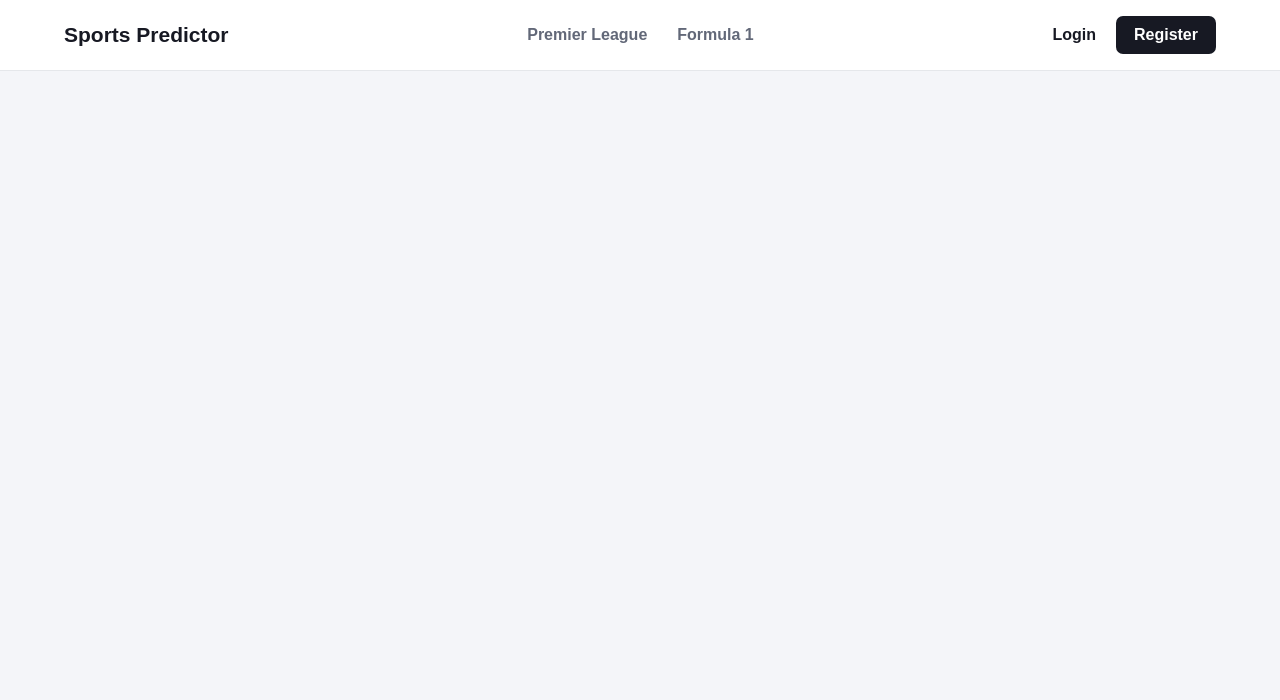
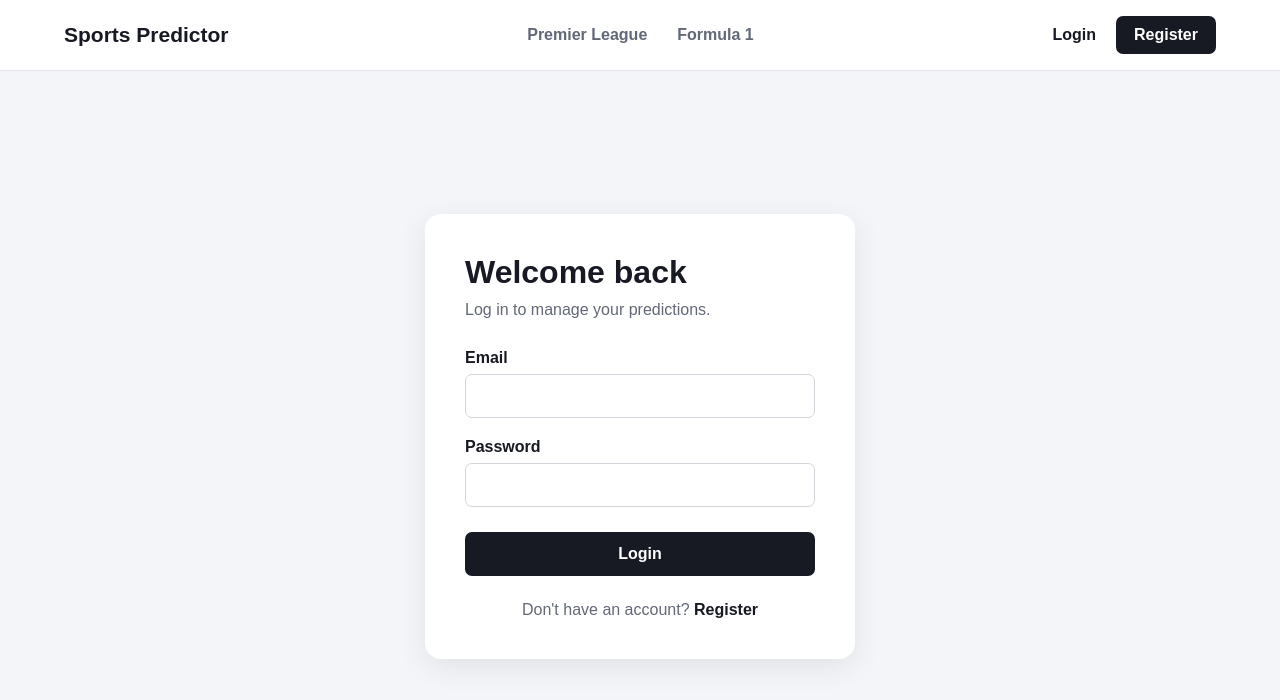
Before and after one commit to J-McGurn/sports-predictor, a React app in the folder frontend/: page /login in a window 1280 px wide. Shown: the top 700 px of the page. Built offline with nearby package versions, Linux system fonts and the light colour scheme; the HTML template or start-up script is replaced by a standard one.

Commit message:
feat: Connect frontend authentication to backend

```diff
--- a/frontend/src/App.jsx
+++ b/frontend/src/App.jsx
@@ -2,6 +2,7 @@ import { BrowserRouter, Routes, Route } from "react-router-dom";
 
 import Home from "./pages/Home";
 import Navbar from "./components/Navbar";
+import Login from "./pages/Login";
 
 function App() {
   return (
@@ -10,6 +11,7 @@ function App() {
 
       <Routes>
         <Route path="/" element={<Home />} />
+        <Route path="/login" element={<Login />} />
       </Routes>
     </BrowserRouter>
   );
--- a/frontend/src/index.css
+++ b/frontend/src/index.css
@@ -176,3 +176,103 @@ a {
     grid-template-columns: 1fr;
   }
 }
+
+.auth-page {
+  min-height: calc(100vh - 70px);
+
+  display: flex;
+  justify-content: center;
+  align-items: center;
+
+  padding: 40px 20px;
+}
+
+.auth-card {
+  width: 100%;
+  max-width: 430px;
+
+  background: white;
+  padding: 40px;
+
+  border-radius: 16px;
+
+  box-shadow: 0 8px 30px rgba(0, 0, 0, 0.08);
+}
+
+.auth-card h1 {
+  margin: 0;
+  font-size: 32px;
+}
+
+.auth-subtitle {
+  color: #626878;
+  margin: 10px 0 30px;
+}
+
+.auth-card form {
+  display: flex;
+  flex-direction: column;
+}
+
+.auth-card label {
+  margin-bottom: 7px;
+  font-weight: 600;
+}
+
+.auth-card input {
+  padding: 12px;
+  margin-bottom: 20px;
+
+  border: 1px solid #d1d5db;
+  border-radius: 7px;
+
+  font-size: 16px;
+}
+
+.auth-card input:focus {
+  outline: none;
+  border-color: #171923;
+}
+
+.auth-card button {
+  margin-top: 5px;
+
+  padding: 13px;
+
+  border: none;
+  border-radius: 7px;
+
+  background: #171923;
+  color: white;
+
+  font-size: 16px;
+  font-weight: 600;
+
+  cursor: pointer;
+}
+
+.auth-card button:disabled {
+  opacity: 0.6;
+  cursor: not-allowed;
+}
+
+.auth-error {
+  background: #fee2e2;
+  color: #991b1b;
+
+  padding: 12px;
+  border-radius: 7px;
+
+  margin-bottom: 20px;
+}
+
+.auth-footer {
+  margin: 25px 0 0;
+  text-align: center;
+  color: #626878;
+}
+
+.auth-footer a {
+  color: #171923;
+  font-weight: 600;
+}
--- /dev/null
+++ b/frontend/src/pages/Login.jsx
@@ -0,0 +1,94 @@
+import { useState } from "react";
+import { Link, useNavigate } from "react-router-dom";
+
+function Login() {
+  const navigate = useNavigate();
+
+  const [email, setEmail] = useState("");
+  const [password, setPassword] = useState("");
+
+  const [error, setError] = useState("");
+  const [loading, setLoading] = useState(false);
+
+  async function handleSubmit(event) {
+    event.preventDefault();
+
+    setError("");
+    setLoading(true);
+
+    try {
+      const response = await fetch("http://127.0.0.1:5000/login", {
+        method: "POST",
+        headers: {
+          "Content-Type": "application/json",
+        },
+        body: JSON.stringify({
+          email,
+          password,
+        }),
+      });
+
+      const data = await response.json();
+
+      if (!response.ok) {
+        setError(data.error || "Login failed.");
+        return;
+      }
+
+      localStorage.setItem("access_token", data.access_token);
+
+      navigate("/");
+    } catch (error) {
+      setError("Unable to connect to the server.");
+    } finally {
+      setLoading(false);
+    }
+  }
+
+  return (
+    <main className="auth-page">
+      <div className="auth-card">
+        <h1>Welcome back</h1>
+
+        <p className="auth-subtitle">
+          Log in to manage your predictions.
+        </p>
+
+        {error && <div className="auth-error">{error}</div>}
+
+        <form onSubmit={handleSubmit}>
+          <label htmlFor="email">Email</label>
+
+          <input
+            id="email"
+            type="email"
+            value={email}
+            onChange={(event) => setEmail(event.target.value)}
+            required
+          />
+
+          <label htmlFor="password">Password</label>
+
+          <input
+            id="password"
+            type="password"
+            value={password}
+            onChange={(event) => setPassword(event.target.value)}
+            required
+          />
+
+          <button type="submit" disabled={loading}>
+            {loading ? "Logging in..." : "Login"}
+          </button>
+        </form>
+
+        <p className="auth-footer">
+          Don't have an account?{" "}
+          <Link to="/register">Register</Link>
+        </p>
+      </div>
+    </main>
+  );
+}
+
+export default Login;
```
Also changed, not shown: 1 other file (tests, documents, lock files or other folders).
